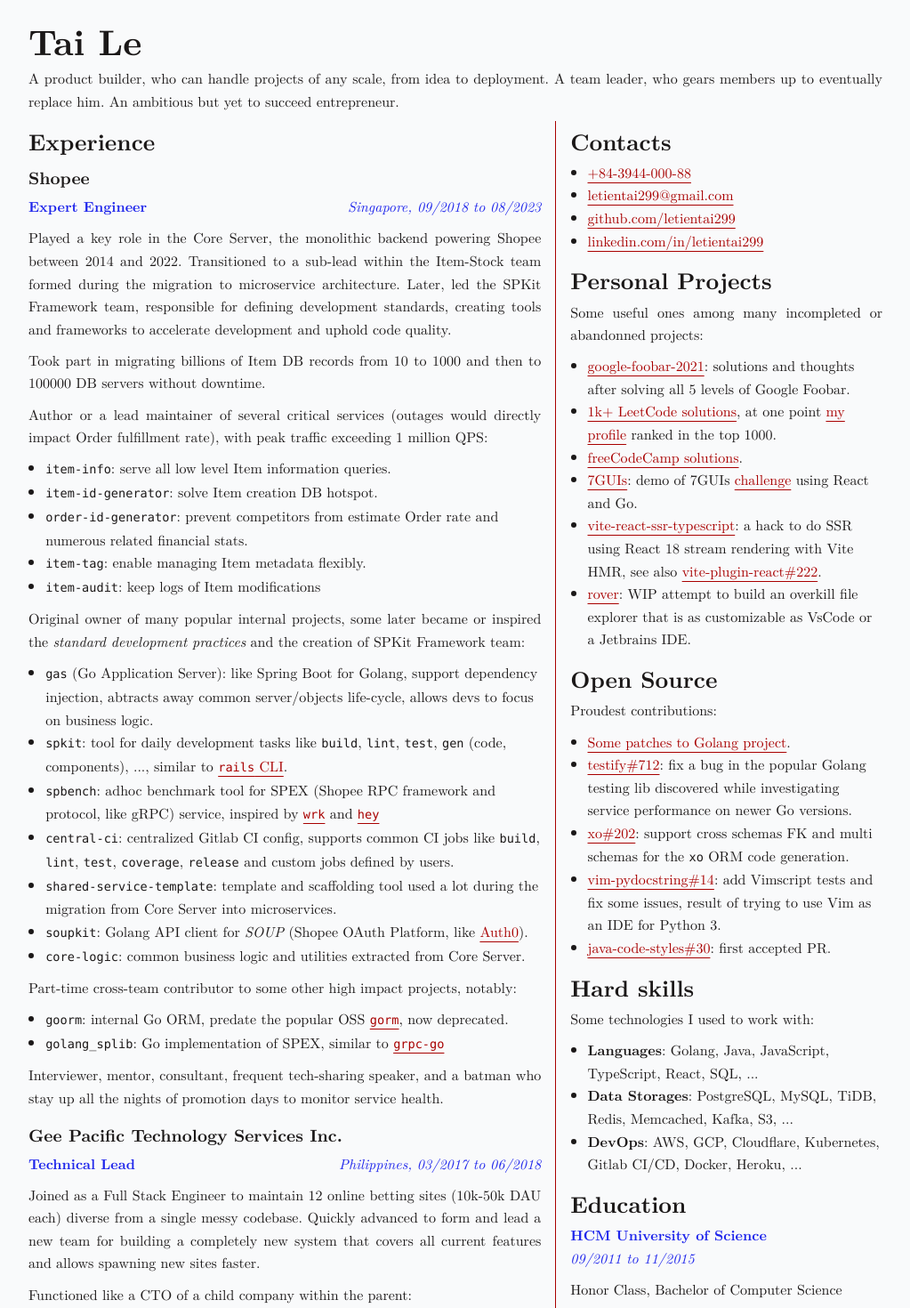
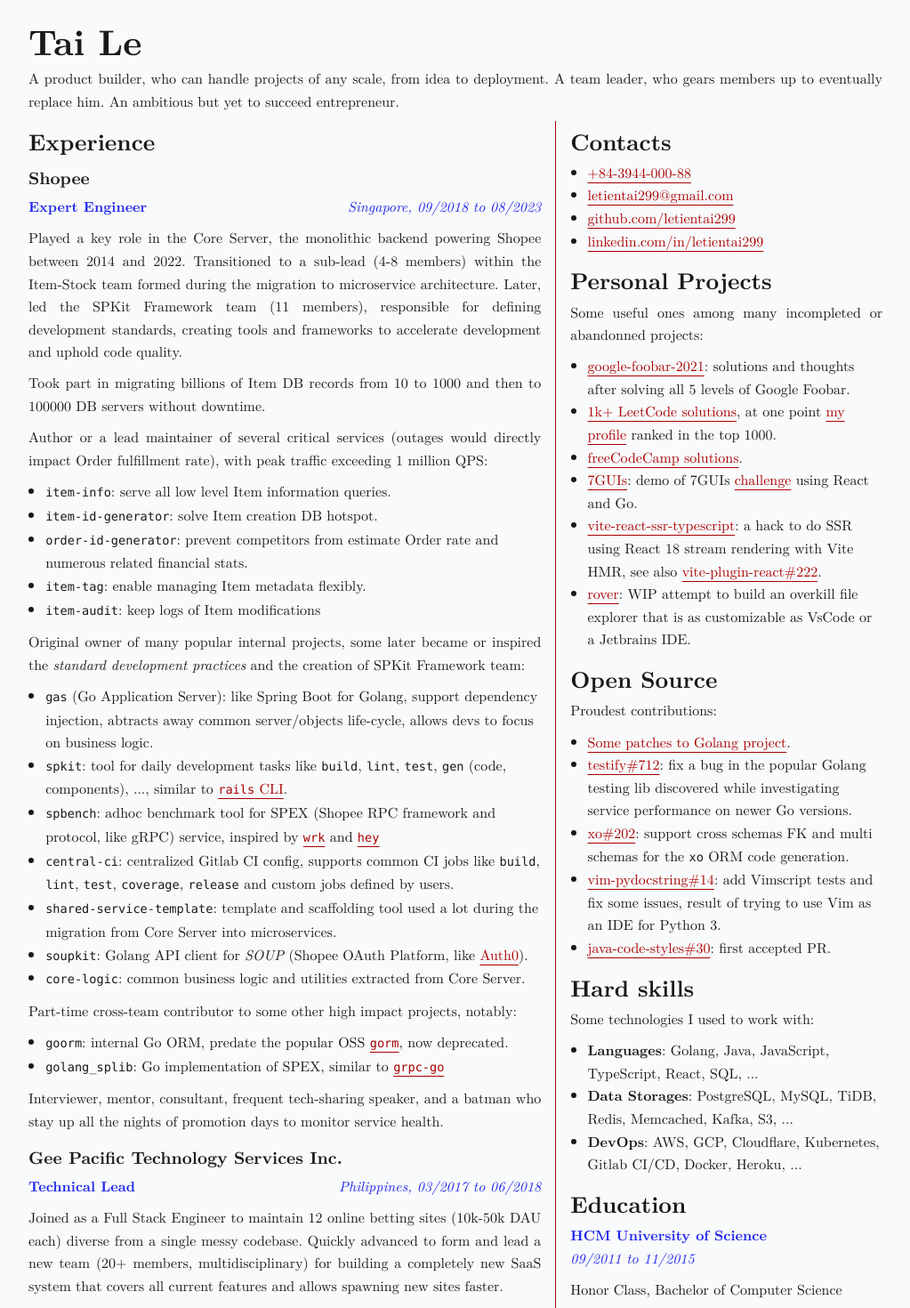
Before and after one commit to letientai299/cv, a React (Vite) app: page / in a window 1280 px wide. Shown: the top 1470 px of the page at 89% size, without its empty margins (128-1151 px from the left). Built offline with nearby package versions, Linux system fonts and the light colour scheme.

Commit message:
Add team sizes I used to managed

```diff
--- a/src/CV.mdx
+++ b/src/CV.mdx
@@ -32,10 +32,11 @@
 />
 
 Played a key role in the Core Server, the monolithic backend powering Shopee
-between 2014 and 2022. Transitioned to a sub-lead within the Item-Stock team
-formed during the migration to microservice architecture. Later, led the SPKit
-Framework team, responsible for defining development standards, creating tools
-and frameworks to accelerate development and uphold code quality.
+between 2014 and 2022. Transitioned to a sub-lead (4-8 members) within the
+Item-Stock team formed during the migration to microservice architecture. Later,
+led the SPKit Framework team (11 members), responsible for defining development
+standards, creating tools and frameworks to accelerate development and uphold
+code quality.
 
 Took part in migrating billions of Item DB records from 10 to 1000 and then to
 100000 DB servers without downtime.
@@ -91,8 +92,8 @@
 
 Joined as a Full Stack Engineer to maintain 12 online betting sites (10k-50k DAU
 each) diverse from a single messy codebase. Quickly advanced to form and lead a
-new team for building a completely new system that covers all current features
-and allows spawning new sites faster.
+new team (20+ members, multidisciplinary) for building a completely new SaaS
+system that covers all current features and allows spawning new sites faster.
 
 Functioned like a CTO of a child company within the parent:
 
```
